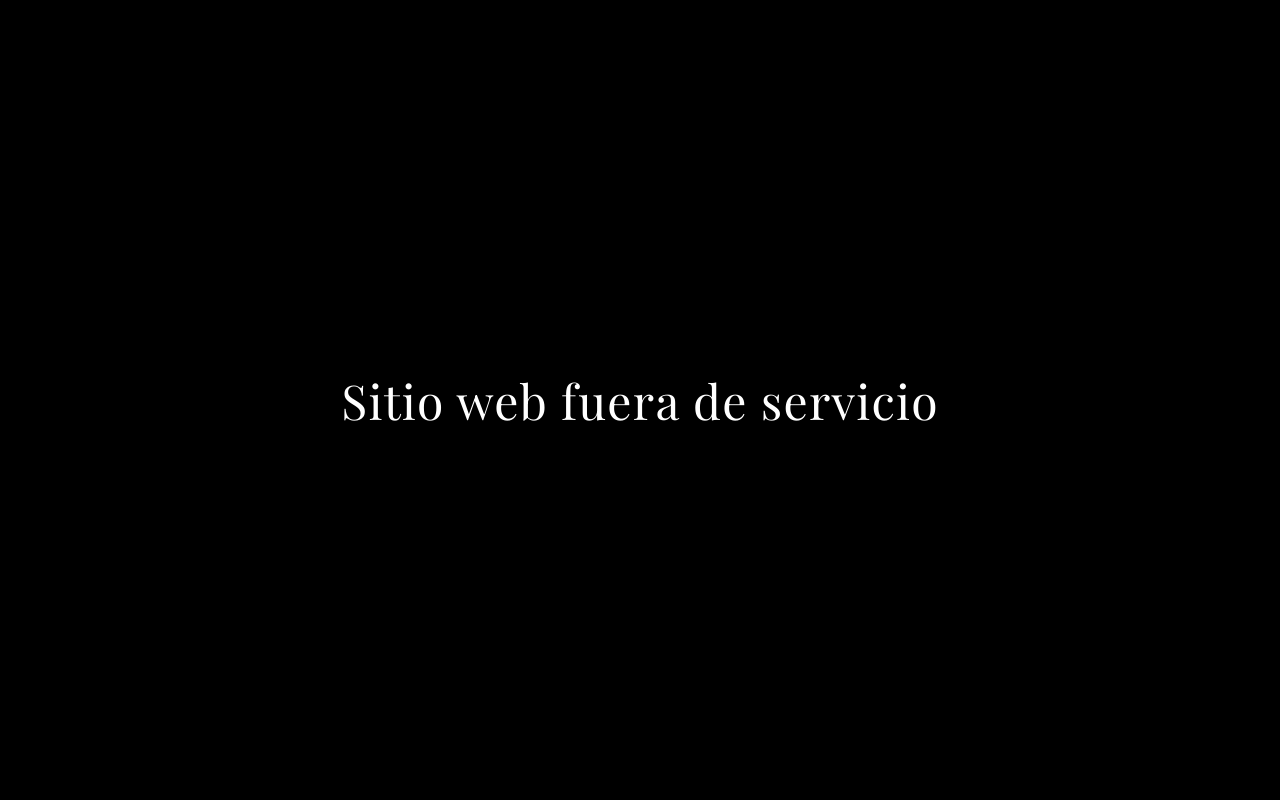
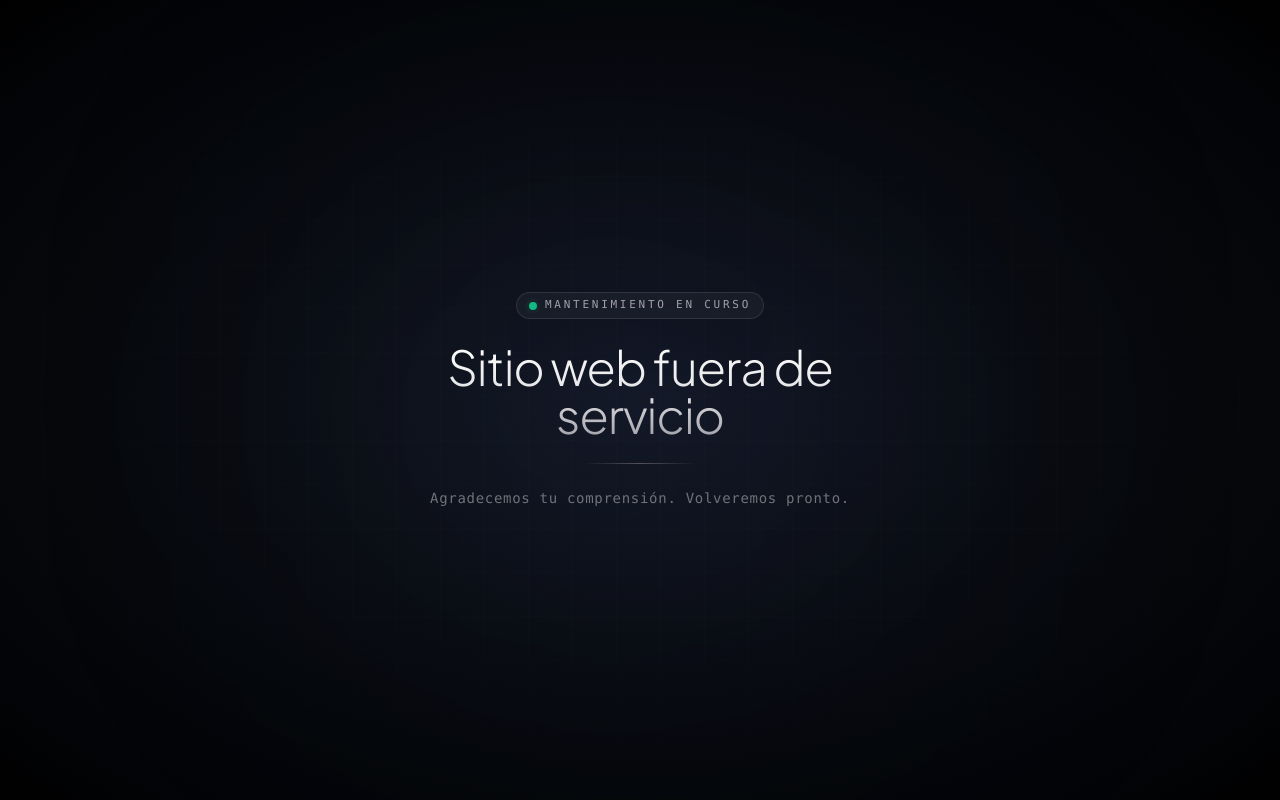
Before and after one commit to MayitoApps/centro-cultural-quinta-soledad, a Next.js app: page / in a window 1280 px wide. Built offline with nearby package versions, Linux system fonts and the light colour scheme; a web font is replaced by a local one.

Commit message:
Mejorar pantalla fuera de servicio con degradado negro tecnologico y microgrid

```diff
--- a/src/app/layout.tsx
+++ b/src/app/layout.tsx
@@ -103,13 +103,55 @@ export default function RootLayout({
         {IS_OUT_OF_SERVICE ? (
           <>
             <div
-              className="fixed inset-0 z-[999999] bg-black flex flex-col items-center justify-center p-6 text-center select-none"
+              className="fixed inset-0 z-[999999] bg-[#030407] flex flex-col items-center justify-center p-6 text-center select-none overflow-hidden"
               role="alert"
               aria-live="polite"
             >
-              <h1 className="text-2xl sm:text-4xl md:text-5xl font-serif text-white tracking-wide font-normal">
-                Sitio web fuera de servicio
-              </h1>
+              {/* Degradado tecnológico negro de fondo con iluminación radial profunda */}
+              <div className="absolute inset-0 bg-[radial-gradient(ellipse_at_center,_#131722_0%,_#090b10_45%,_#030407_85%,_#000000_100%)]" />
+
+              {/* Halo sutil de luz tecnológica azulada/cian muy tenue */}
+              <div className="absolute top-1/2 left-1/2 -translate-x-1/2 -translate-y-1/2 w-[600px] h-[380px] bg-gradient-to-tr from-cyan-900/15 via-blue-950/20 to-indigo-950/15 rounded-full blur-[140px] pointer-events-none" />
+
+              {/* Retícula / microgrid tecnológica con máscara radial */}
+              <div
+                className="absolute inset-0 opacity-[0.14] pointer-events-none"
+                style={{
+                  backgroundImage: `
+                    linear-gradient(to right, rgba(255, 255, 255, 0.08) 1px, transparent 1px),
+                    linear-gradient(to bottom, rgba(255, 255, 255, 0.08) 1px, transparent 1px)
+                  `,
+                  backgroundSize: "44px 44px",
+                  maskImage: "radial-gradient(ellipse 70% 60% at 50% 50%, #000 40%, transparent 95%)",
+                  WebkitMaskImage: "radial-gradient(ellipse 70% 60% at 50% 50%, #000 40%, transparent 95%)",
+                }}
+              />
+
+              {/* Contenido en primer plano */}
+              <div className="relative z-10 flex flex-col items-center max-w-xl px-4">
+                {/* Indicador de estado */}
+                <div className="inline-flex items-center gap-2 px-3 py-1 rounded-full border border-white/10 bg-white/[0.04] backdrop-blur-md mb-6 shadow-2xl">
+                  <span className="relative flex h-2 w-2">
+                    <span className="animate-ping absolute inline-flex h-full w-full rounded-full bg-emerald-400 opacity-60"></span>
+                    <span className="relative inline-flex rounded-full h-2 w-2 bg-emerald-500"></span>
+                  </span>
+                  <span className="text-[10px] sm:text-[11px] font-mono tracking-widest text-zinc-400 uppercase">
+                    Mantenimiento en curso
+                  </span>
+                </div>
+
+                {/* Título principal con degradado metálico */}
+                <h1 className="text-2xl sm:text-4xl md:text-5xl font-sans font-light tracking-tight text-transparent bg-clip-text bg-gradient-to-b from-white via-zinc-200 to-zinc-400 leading-tight">
+                  Sitio web fuera de servicio
+                </h1>
+
+                {/* Línea divisoria luminosa tecnológica */}
+                <div className="w-28 h-px bg-gradient-to-r from-transparent via-zinc-600 to-transparent my-6" />
+
+                <p className="text-xs sm:text-sm text-zinc-500 font-mono tracking-wider">
+                  Agradecemos tu comprensión. Volveremos pronto.
+                </p>
+              </div>
             </div>
             <div className="hidden" aria-hidden="true">
               {children}
```
